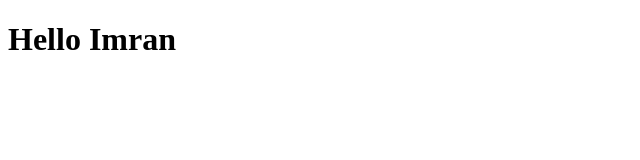
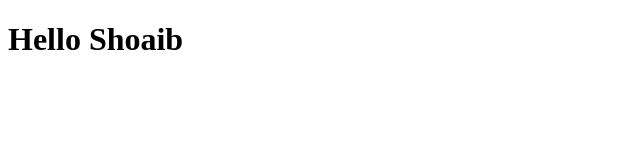
Before and after one commit to mimranlahoori/code_zone, a plain HTML site: page index.html in a window 1280 px wide. Shown: the full height of the page, 0-640 px from the left. Drawn offline with Linux system fonts and the light colour scheme.

Commit message:
change again

```diff
--- a/index.html
+++ b/index.html
@@ -6,6 +6,6 @@
     <title>Document</title>
 </head>
 <body>
-    <h1>Hello Imran</h1>
+    <h1>Hello Shoaib</h1>
 </body>
 </html>
```
